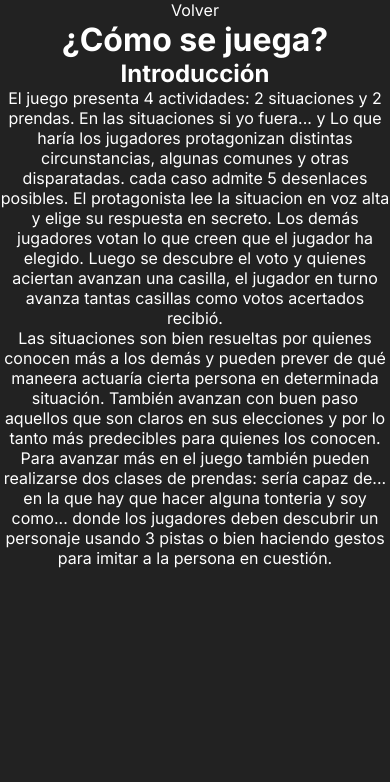
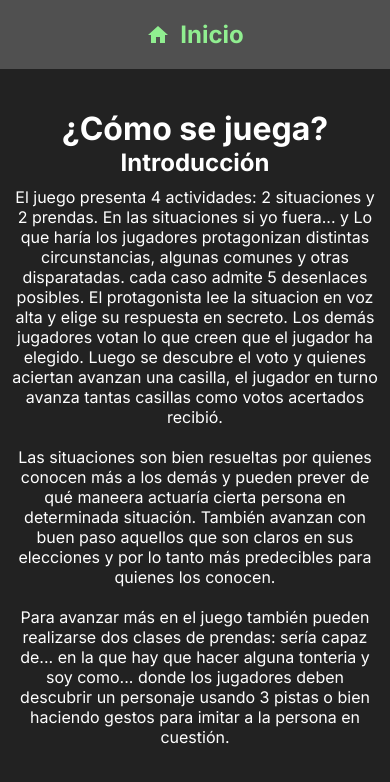
Before and after one commit to LucaPalminteri/do-I-know-u, a Next.js app: page /information in a window 390 px wide. Shown: the top 782 px of the page. Built offline with nearby package versions, Linux system fonts and the light colour scheme.

Commit message:
update to mobile

```diff
--- a/app/information/page.tsx
+++ b/app/information/page.tsx
@@ -1,10 +1,11 @@
 import Link from 'next/link'
 import React from 'react'
+import HomeLink from '@/components/HomeLink';
 
 function Information() {
   return (
-    <div>
-        <Link href={'/'}>Volver</Link>
+    <div className='information'>
+        <HomeLink />
         <h1>¿Cómo se juega?</h1>
         <h2>Introducción</h2>
         <p>
--- a/app/page.tsx
+++ b/app/page.tsx
@@ -34,7 +34,7 @@ export default function Home() {
         <NewGameButton/>
       </div>
       <div className='option'>
-        { hasCookie ? <Link href={`/game/${playerCode}`}><h2>Continuar juego</h2></Link> : <JoinGame/>}
+         <JoinGame playerCode={playerCode} hasCookie={hasCookie}/>
       </div>
       <div className='option info'>
         <Link href={'/information'}>
--- a/components/HomeLink.tsx
+++ b/components/HomeLink.tsx
@@ -6,7 +6,7 @@ import HomeIcon from '@mui/icons-material/Home';
 
 function HomeLink() {
   return (
-    <div  >
+    <div>
         <Link href={"/"} className="inicio-link">
             <HomeIcon style={{marginRight:10}}/>
             <h2>Inicio</h2>
--- a/styles/index.css
+++ b/styles/index.css
@@ -42,6 +42,26 @@ a:hover {
   color: lightgreen;
 }
 
+.inicio-link {
+  padding: 20px 0;
+  display: flex;
+  justify-content: center;
+  align-items: center;
+  background-color: #505050;
+}
+
+.information h1 {
+  margin-top: 40px;
+}
+.information p {
+  padding: 20px;
+}
+
+@media screen and (max-width: 1200px) {
+  .information p {
+    padding: 10px;
+  }
+}
 .popup-container {
   position: fixed;
   top: 0;
@@ -296,13 +316,6 @@ button.popup-close:hover {
   left: 0;
   background-color: #666;
 }
-.game-room aside .inicio-link {
-  padding: 20px 0;
-  display: flex;
-  justify-content: center;
-  align-items: center;
-  background-color: #505050;
-}
 .game-room aside .players {
   padding: 20px 0;
 }
--- a/styles/scss/_global.scss
+++ b/styles/scss/_global.scss
@@ -47,3 +47,32 @@ a {
         color: lightgreen;
     }
 }
+
+.inicio-link {
+    padding: 20px 0;
+    display: flex;
+    justify-content: center;
+    align-items: center;
+    background-color: #505050;
+}
+
+.information {
+
+    h1 {
+        margin-top: 40px;
+    }
+
+    p {
+        padding: 20px;
+    }
+}
+
+@media screen and (max-width: 1200px) {
+
+    .information {
+
+        p {
+            padding: 10px;
+        }
+    }
+}
```
Also changed, not shown: components/JoinGame.tsx (+11 -8 lines), styles/scss/_game-room.scss (+1 -7 lines), 1 other file (tests, documents, lock files or other folders).
